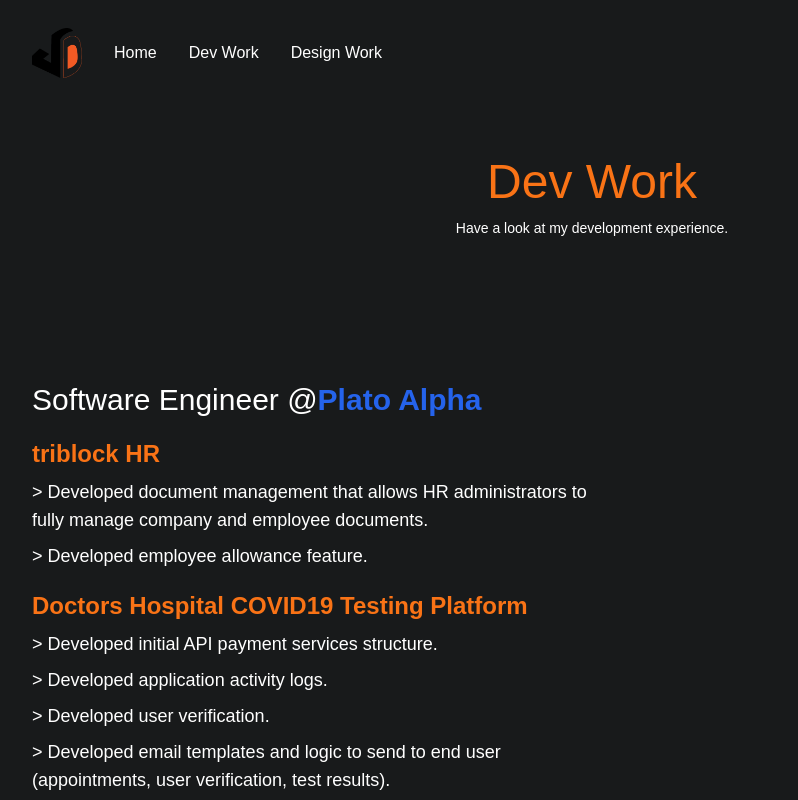
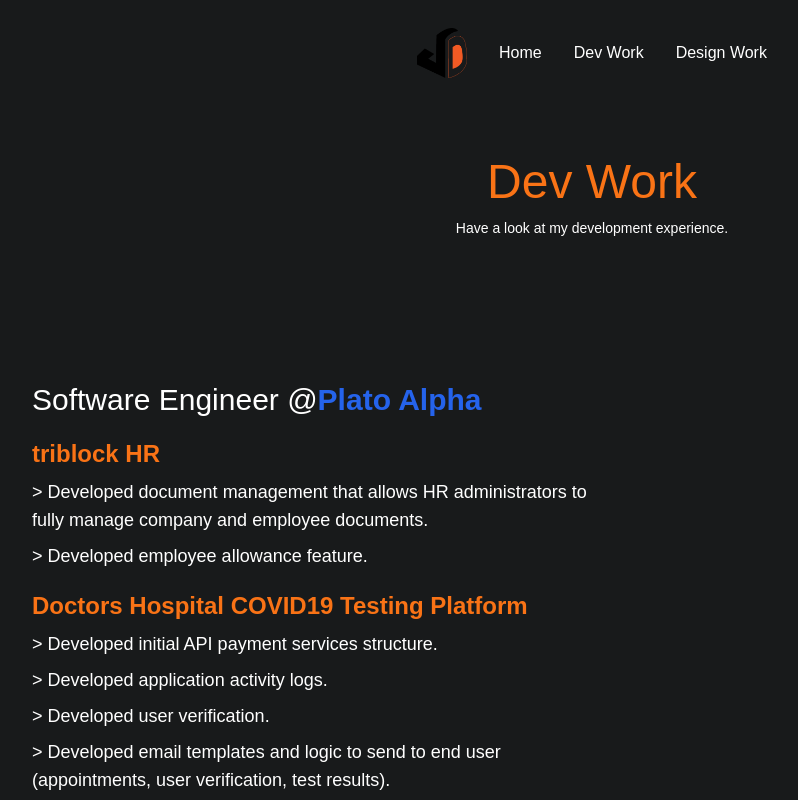
Before and after one commit to javanocollins/nextjs-portfolio, a Next.js app: page /dev-work in a window 1280 px wide. Shown: the top 800 px of the page, without its empty margins (48-846 px from the left). Built offline with nearby package versions, Linux system fonts and the light colour scheme.

Commit message:
fix: navbar position

```diff
--- a/components/NavBar.jsx
+++ b/components/NavBar.jsx
@@ -22,17 +22,33 @@
         });
     };
 
+    useEffect(() => {}, []);
+    let classes =
+        "bg-bgColor mx-auto flex lg:px-20 px-12 items-start justify-start pt-7 gap-8";
+
+    const mobileClasses =
+        "bg-bgColor flex flex-col lg:px-20 px-12 pt-7 justify-end items-end";
+
     useEffect(() => {
         setViewMenu(false); // When the dynamic route change reset the state
     }, [dynamicRoute]);
 
-    let classes =
-        "bg-bgColor mx-auto flex lg:px-20 px-12 items-center justify-start pt-7 gap-8";
-
-    const mobileClasses =
-        "bg-bgColor flex flex-col lg:px-20 px-12 pt-7 justify-end items-end";
-
-    return width > 768 ? (
+    return width < 768 ? (
+        <nav className={mobileClasses}>
+            <FontAwesomeIcon
+                icon={faBars}
+                className="text-white text-4xl mb-8 cursor-pointer hover:scale-90 py-2 pl-2 hover:transition-all duration-200	"
+                onClick={showMenu}
+            />
+            {viewMenu ? (
+                <div className="flex flex-col text-right gap-5 text-white text-lg">
+                    <Link href="/">Home</Link>
+                    <Link href="/dev-work">Dev Work</Link>
+                    <Link href="/design-work">Design Work</Link>
+                </div>
+            ) : null}
+        </nav>
+    ) : (
         <nav className={classes}>
             <div className="flex items-center text-white gap-8">
                 <Link href="/">
@@ -49,21 +65,6 @@
                 <Link href="/design-work">Design Work</Link>
             </div>
         </nav>
-    ) : (
-        <nav className={mobileClasses}>
-            <FontAwesomeIcon
-                icon={faBars}
-                className="text-white text-4xl mb-8 cursor-pointer hover:scale-90 py-2 pl-2 hover:transition-all duration-200	"
-                onClick={showMenu}
-            />
-            {viewMenu ? (
-                <div className="flex flex-col text-right gap-5 text-white text-lg">
-                    <Link href="/">Home</Link>
-                    <Link href="/dev-work">Dev Work</Link>
-                    <Link href="/design-work">Design Work</Link>
-                </div>
-            ) : null}
-        </nav>
     );
 
     return null;
--- a/pages/_app.js
+++ b/pages/_app.js
@@ -6,11 +6,12 @@
 import "@fortawesome/fontawesome-svg-core/styles.css";
 // config.autoAddCss = false;
 
-
 function MyApp({ Component, pageProps }) {
     return (
         <>
-            <NavBar />
+            <div className="md:flex justify-start bg-bgColor">
+                <NavBar />
+            </div>
             <Component {...pageProps} />
             <Footer />
         </>
--- a/styles/Home.module.css
+++ b/styles/Home.module.css
@@ -20,7 +20,7 @@
 
 @media screen and (max-width: 768px) {
     .HomePageHeader {
-    height: 55vh;
+    height: 70vh;
 }
 
     .Tools {
```
